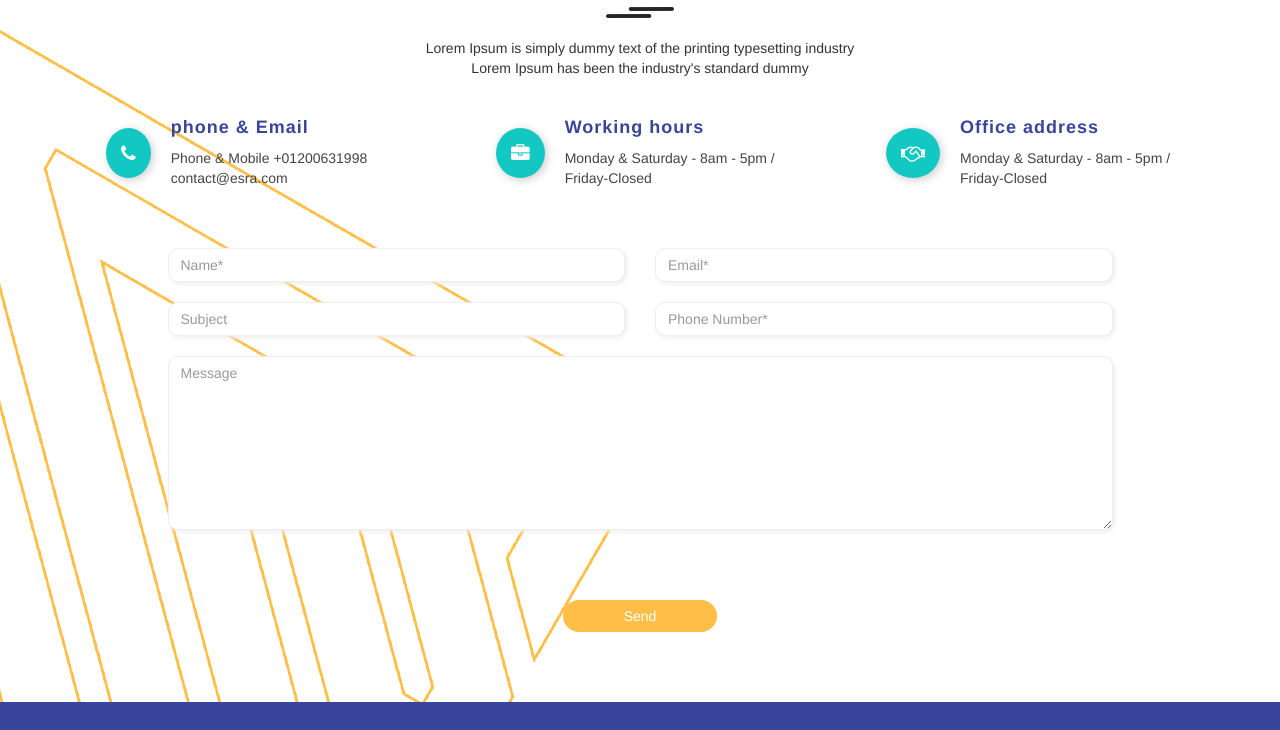
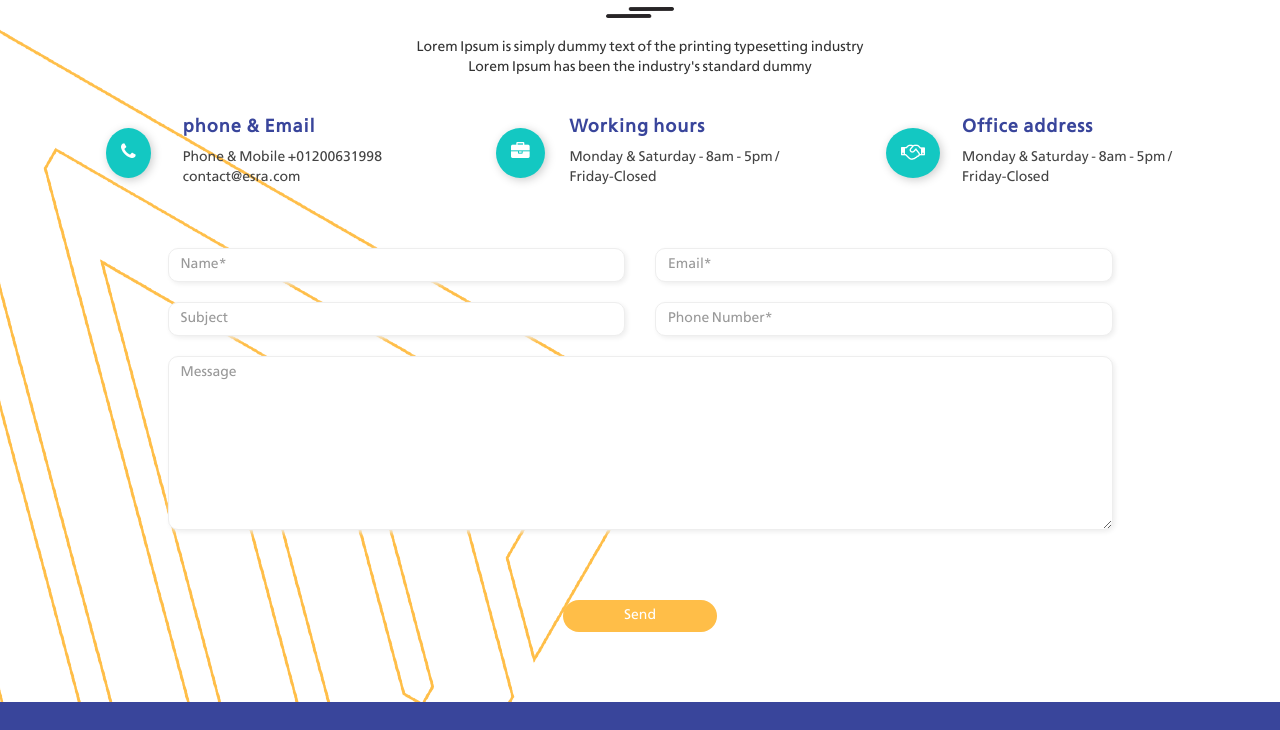
Before and after one commit to esraemad/L.L.C, a plain HTML site: page index.html in a window 1280 px wide. Shown: the part 3305-4035 px from the top of the page. Drawn offline with Linux system fonts and the light colour scheme; files whose address does not match are found by name.

Commit message:
add font family

```diff
--- a/css/index.css
+++ b/css/index.css
@@ -1,7 +1,15 @@
+
+@font-face {
+  font-family: 'indielabs Frutiger regular';
+  src:url('../fonts/indielabs Frutiger regular.ttf') format('truetype');
+}
+
+
 body
 {
     padding: 0;
     margin: 0;
+    font-family: 'indielabs Frutiger regular';
 }
 
 
@@ -654,21 +662,24 @@ body
     width: 80%;
     margin: auto;
 }
+
+@media (max-width: 1200px) {
+
+/*
+    .workbk
+    {
+        width: 90%;
+    }
+
+*/
+}
 @media (max-width: 767px) {
  .work
     {
         margin-top:100px;
     }
-}
-@media (max-width: 1200px) {
-
-    .workbk
-    {
-        width: 90%;
-    }
 
 }
-
 
 
 /***end work ***/
@@ -720,7 +731,7 @@ body
 }
 .prag
 {
-    float: left;
+/*    float: left;*/
     display: inline-block;
     text-align: left;
 }
--- a/index.html
+++ b/index.html
@@ -21,7 +21,7 @@
      <link rel="stylesheet" href="css/slick.css">
      <link rel="stylesheet" href="css/slick-theme.css">
      <link rel="stylesheet" href="css/index.css">
-    <link rel="shortcut icon" href="favicon.ico" type="image/x-icon">
+
 
 
 
```
